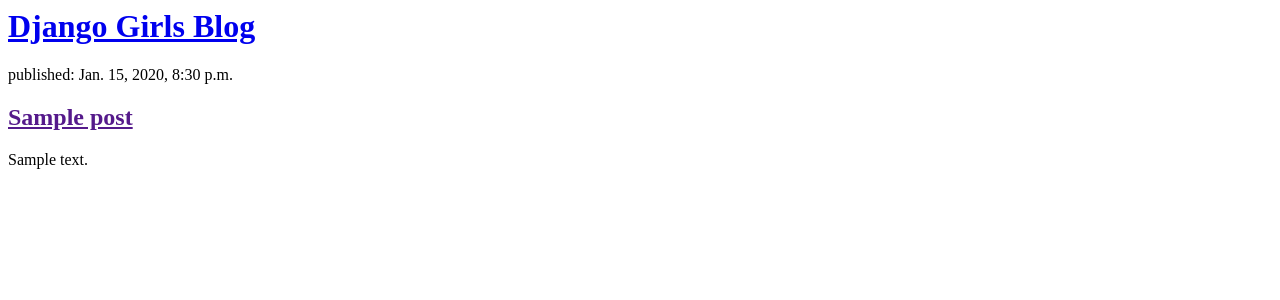
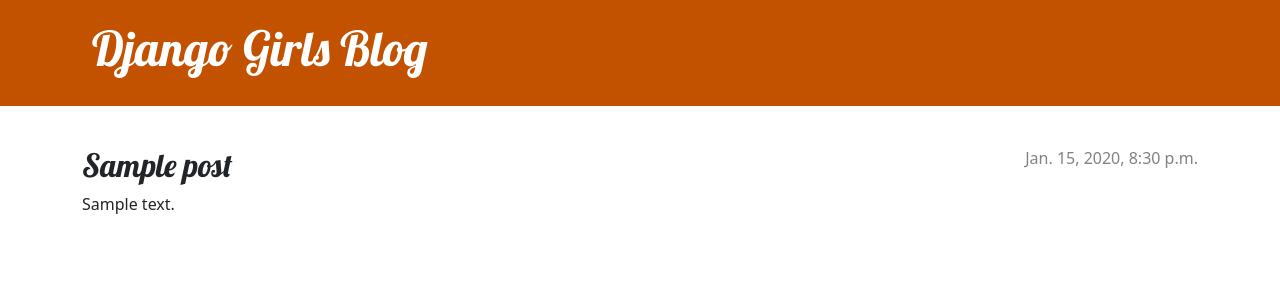
Before and after one commit to shimaAv/my-first-blog, a Django app: template mysite/blog/templates/blog/post_list.html in a window 1280 px wide. Shown: the top 300 px of the page. Run offline with Django 3.2, Linux system fonts and the light colour scheme; the template is opened without the code that fills it: values that come from a table or form of the project are taken from there, others are empty; tables that the repository leaves empty hold one stand-in row (values such as "Sample post").

Commit message:
Added view and template for detailed blog post as well as CSS for the site.

```diff
--- /dev/null
+++ b/mysite/blog/static/css/blog.css
@@ -0,0 +1,70 @@
+.page-header {
+    background-color: #C25100;
+    margin-top: 0;
+    margin-bottom: 40px;
+    padding: 20px 20px 20px 40px;
+}
+
+.page-header h1,
+.page-header h1 a,
+.page-header h1 a:visited,
+.page-header h1 a:active {
+    color: #ffffff;
+    font-size: 36pt;
+    text-decoration: none;
+}
+
+h1,
+h2,
+h3,
+h4 {
+    font-family: 'Lobster', cursive;
+}
+
+.date {
+    color: #828282;
+}
+
+.save {
+    float: right;
+}
+
+.post-form textarea,
+.post-form input {
+    width: 100%;
+}
+
+.top-menu,
+.top-menu:hover,
+.top-menu:visited {
+    color: #ffffff;
+    float: right;
+    font-size: 26pt;
+    margin-right: 20px;
+}
+
+.post {
+    margin-bottom: 70px;
+}
+
+.post h2 a,
+.post h2 a:visited {
+    color: #000000;
+}
+
+.post > .date,
+.post > .actions {
+    float: right;
+}
+
+.btn-secondary,
+.btn-secondary:visited {
+    color: #C25100;
+    background: none;
+    border-color: #C25100;
+}
+
+.btn-secondary:hover {
+    color: #FFFFFF;
+    background-color: #C25100;
+}
--- /dev/null
+++ b/mysite/blog/templates/blog/base.html
@@ -0,0 +1,25 @@
+{% load static %}
+<!DOCTYPE html>
+<html>
+    <head>
+        <title>Django Girls blog</title>
+        <link rel="stylesheet" href="https://cdn.jsdelivr.net/npm/bootstrap@5.1.3/dist/css/bootstrap.min.css" integrity="sha384-1BmE4kWBq78iYhFldvKuhfTAU6auU8tT94WrHftjDbrCEXSU1oBoqyl2QvZ6jIW3" crossorigin="anonymous">
+        <link href='//fonts.googleapis.com/css?family=Lobster&subset=latin,latin-ext' rel='stylesheet' type='text/css'>
+        <link rel="stylesheet" href="{% static 'css/blog.css' %}">
+    </head>
+    <body>
+        <header class="page-header">
+          <div class="container">
+              <h1><a href="/">Django Girls Blog</a></h1>
+          </div>
+        </header>
+        <main class="container">
+            <div class="row">
+                <div class="col">
+                {% block content %}
+                {% endblock %}
+                </div>
+            </div>
+        </main>
+    </body>
+</html>
--- a/mysite/blog/templates/blog/post_list.html
+++ b/mysite/blog/templates/blog/post_list.html
@@ -1,11 +1,13 @@
-<header>
-    <h1><a href="/">Django Girls Blog</a></h1>
-</header>
+{% extends 'blog/base.html' %}
 
-{% for post in posts %}
-    <article>
-        <time>published: {{ post.published_date }}</time>
-        <h2><a href="">{{ post.title }}</a></h2>
+{% block content %}
+    <article class="post">
+        {% if post.published_date %}
+            <time class="date">
+                {{ post.published_date }}
+            </time>
+        {% endif %}
+        <h2>{{ post.title }}</h2>
         <p>{{ post.text|linebreaksbr }}</p>
     </article>
-{% endfor %}
+{% endblock %}
```
Also changed, not shown: mysite/blog/views.py (line endings or trailing spaces).
